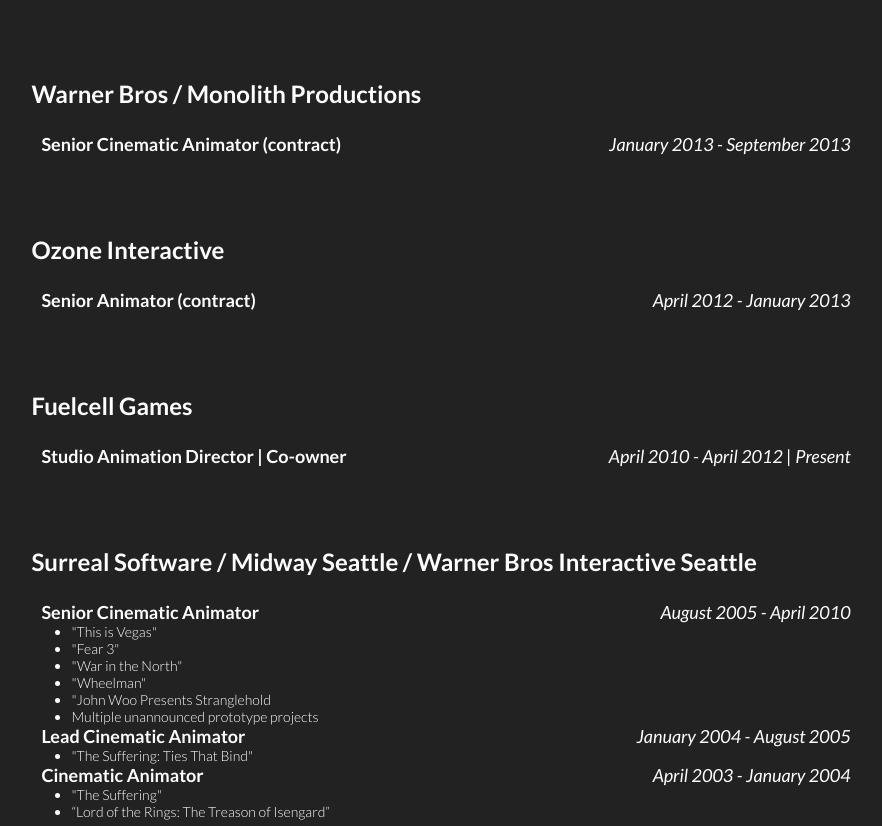
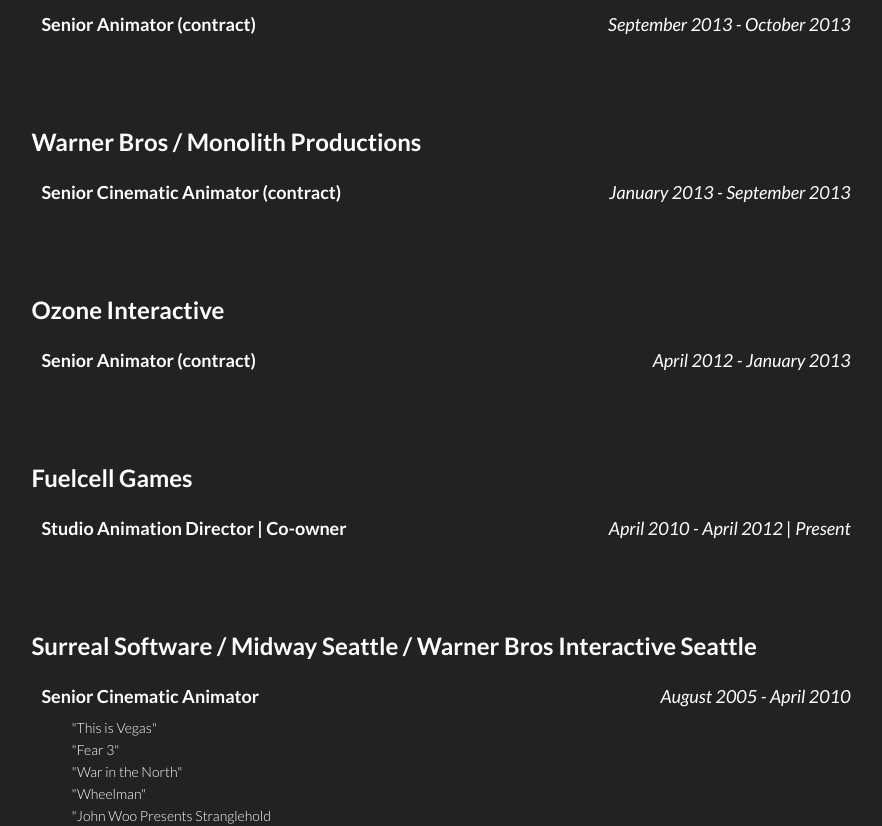
Before and after one commit to cynthem/travis-portfolio, a React (Create React App) app: page /resume in a window 1280 px wide. Shown: the part 1065-1891 px from the top of the page, without its empty margins (199-1081 px from the left). Built offline with nearby package versions, Linux system fonts and the light colour scheme.

Commit message:
Add Surreal content styles

```diff
--- a/src/sass/components/_Resume.scss
+++ b/src/sass/components/_Resume.scss
@@ -48,6 +48,7 @@
 
                 .title-date {
                     padding-left: 10px;
+                    padding-bottom: 12px;
                     display: flex;
                     justify-content: space-between;
                     font-size: 18px;
@@ -62,7 +63,18 @@
                     display: none;
                 }
 
-                .surreal-list {}
+                .surreal-list {
+                    list-style: none;
+                    padding-bottom: 20px;
+
+                    li {
+                        padding-bottom: 5px;
+                    }
+
+                    .italic {
+                        font-style: italic;
+                    }
+                }
             }
         }
 
```
